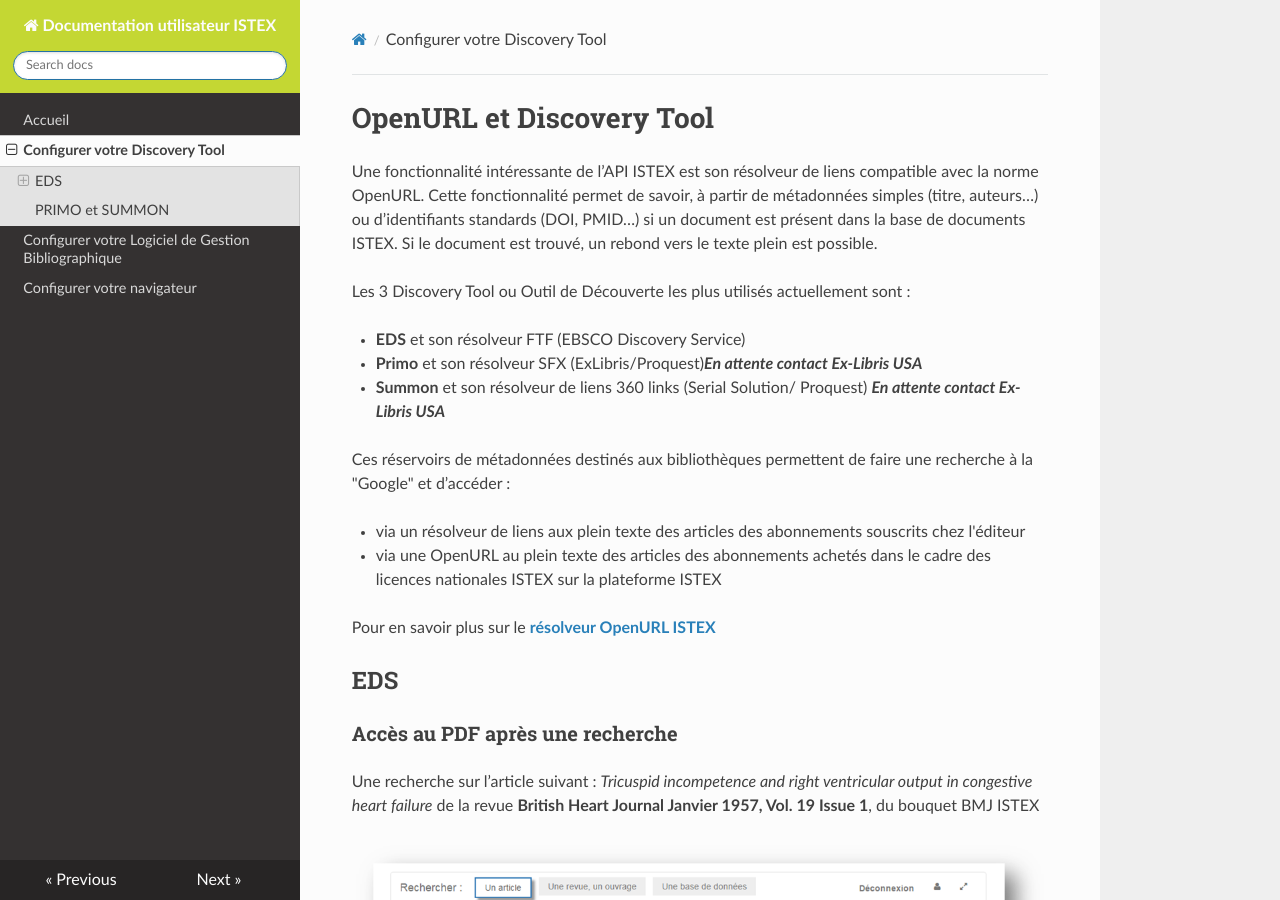
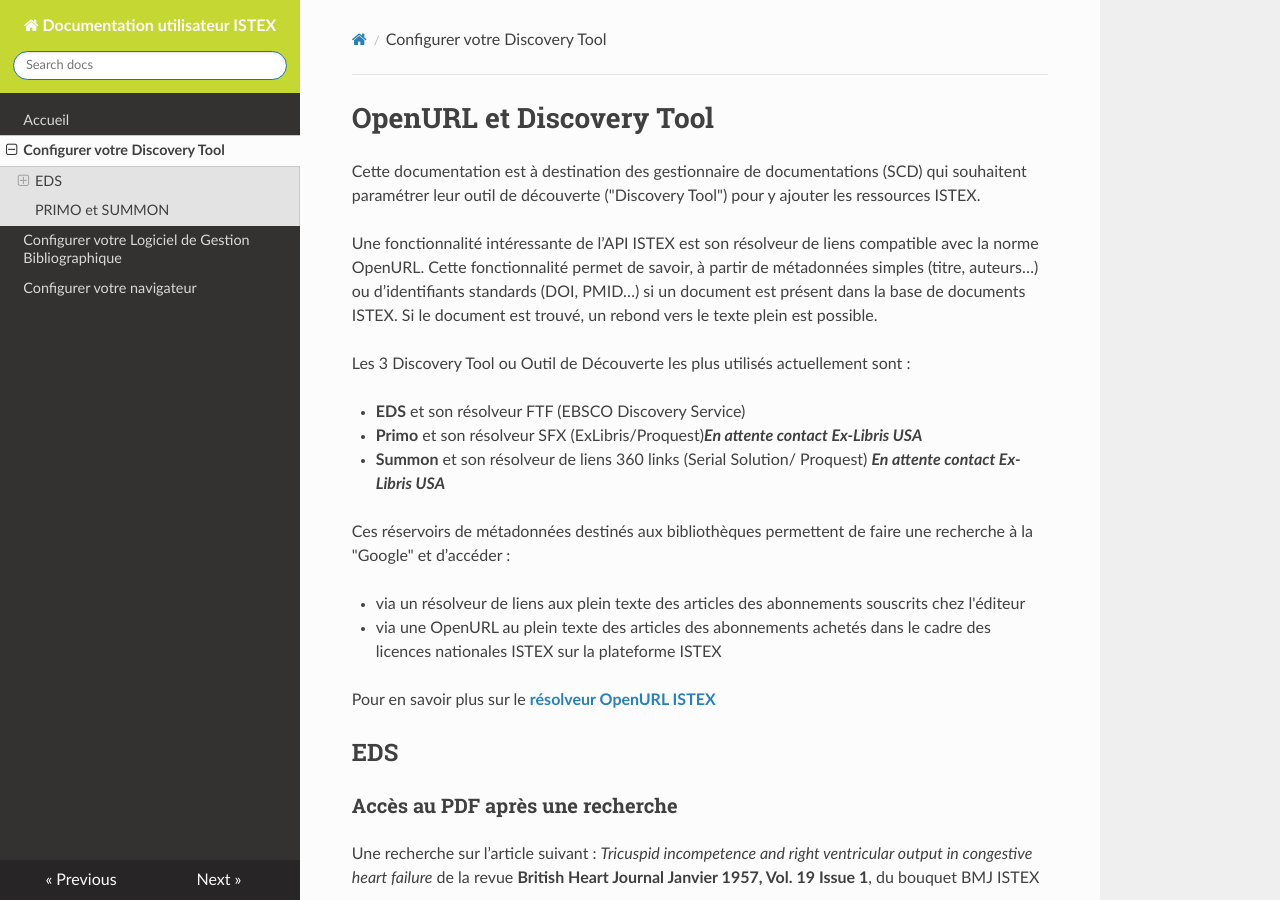
Before and after one commit to istex/istex-users-doc, an MkDocs documentation site: the page built from docs/discovery.md, in a window 1280 px wide and 900 px high. Built offline with MkDocs 1.6.1, drawn with Linux system fonts in a browser that asks for light colours; nearby versions of some CDN libraries; old or Windows-style settings are respelled for this version of MkDocs.

Commit message:
ajout d'un petit texte pour introduire la cible

```diff
--- a/docs/discovery.md
+++ b/docs/discovery.md
@@ -1,5 +1,7 @@
 
 # OpenURL et Discovery Tool #
+
+Cette documentation est à destination des gestionnaire de documentations (SCD) qui souhaitent paramétrer leur outil de découverte ("Discovery Tool") pour y ajouter les ressources ISTEX.
 
 Une fonctionnalité intéressante de l’API ISTEX est son résolveur de liens compatible avec la norme OpenURL. Cette fonctionnalité permet de savoir, à partir de métadonnées simples (titre, auteurs…) ou d’identifiants standards (DOI, PMID…) si un document est présent dans la base de documents ISTEX. Si le document est trouvé, un rebond vers le texte plein est possible.
 
```
